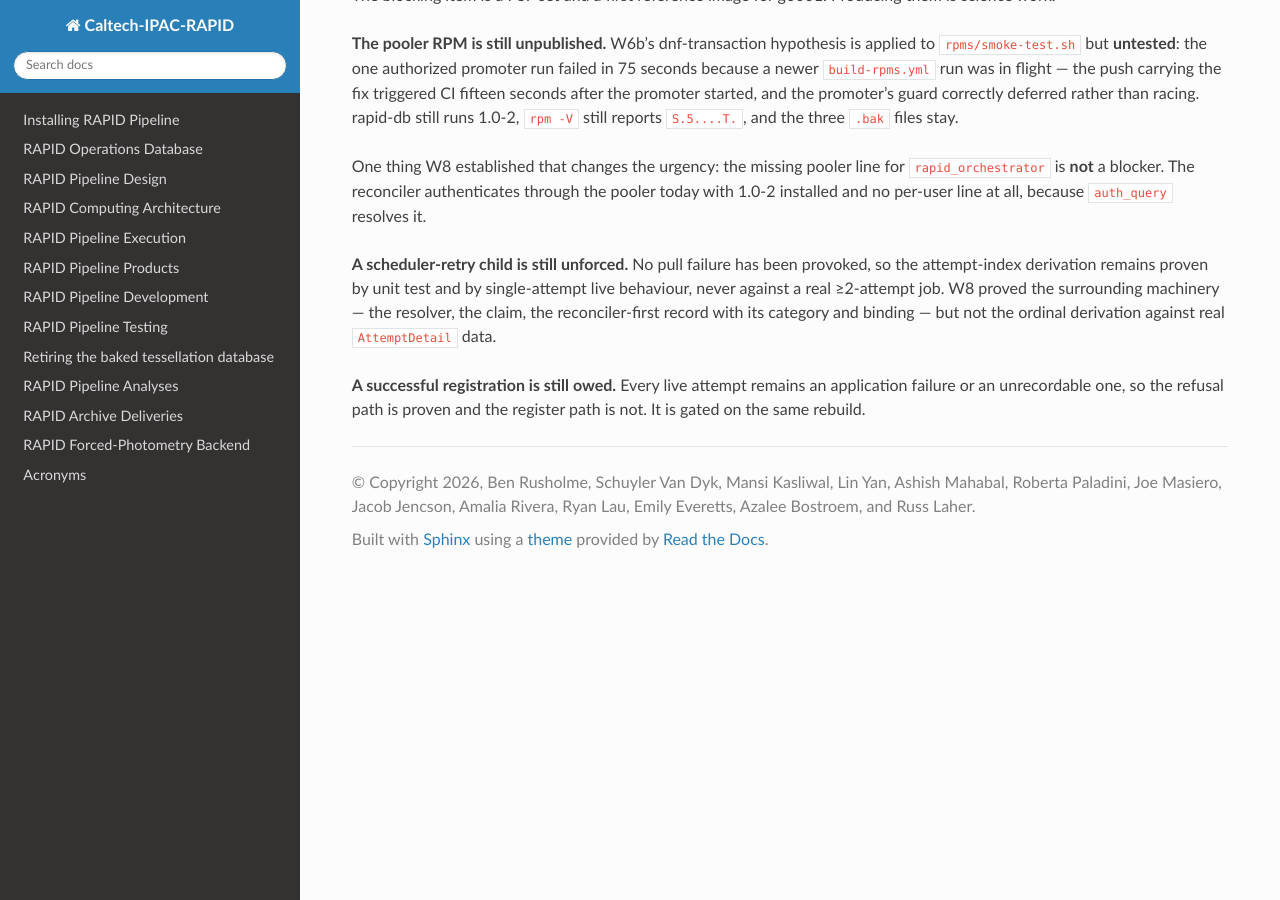
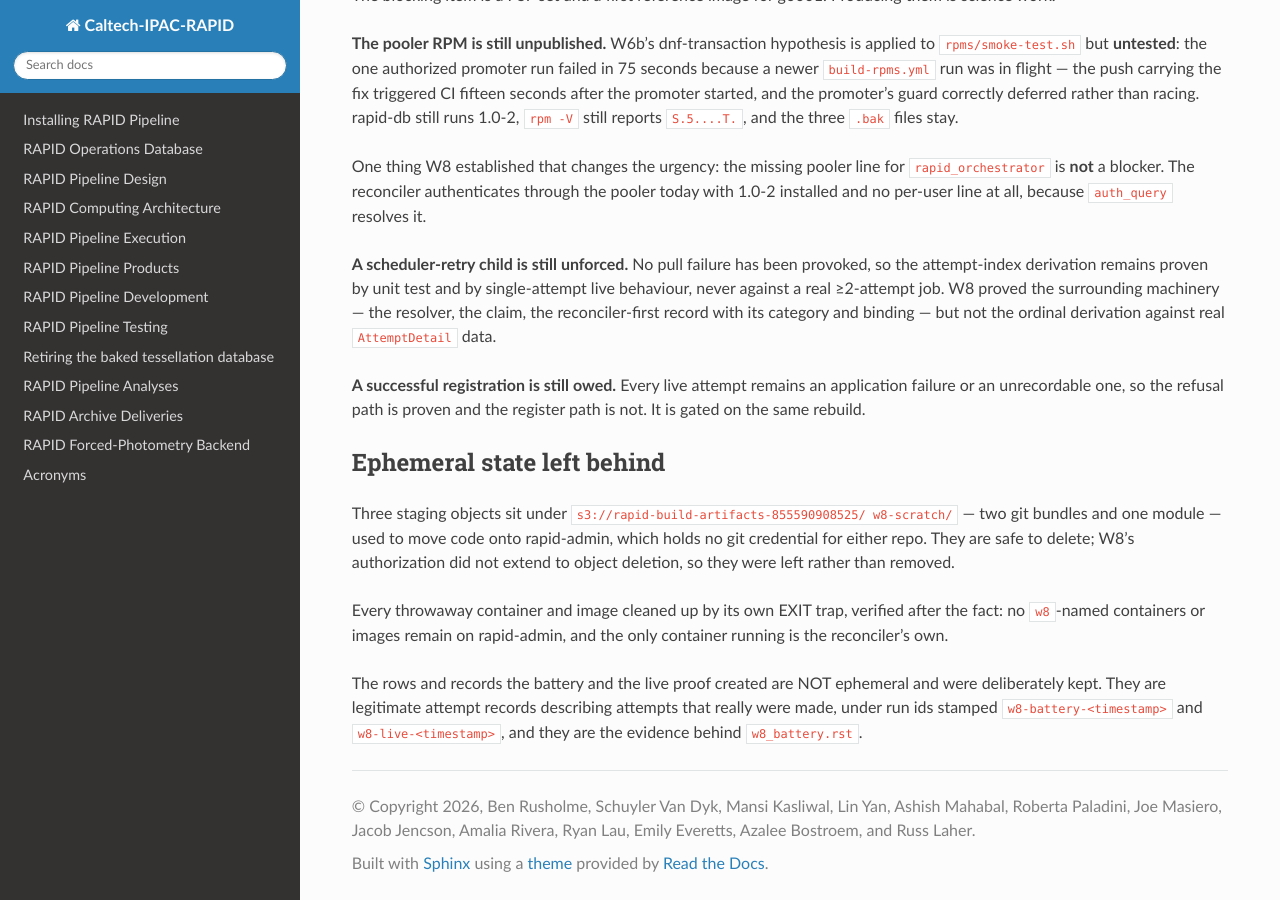
Before and after one commit to Caltech-IPAC/rapid, a Sphinx documentation site: the page built from docs/source/dev/w8_state_summary.rst, in a window 1280 px wide and 900 px high, scrolled down 3367 px. Built offline with Sphinx 7.4.7 and the Read the Docs theme 3.1.0, drawn with Linux system fonts in a browser that asks for light colours.

Commit message:
docs: the ephemeral state W8 left, and what was deliberately kept

```diff
--- a/docs/source/dev/w8_state_summary.rst
+++ b/docs/source/dev/w8_state_summary.rst
@@ -209,3 +209,22 @@ derivation against real ``AttemptDetail`` data.
 **A successful registration is still owed.** Every live attempt remains an
 application failure or an unrecordable one, so the refusal path is proven and
 the register path is not. It is gated on the same rebuild.
+
+Ephemeral state left behind
+---------------------------
+
+Three staging objects sit under ``s3://rapid-build-artifacts-855590908525/
+w8-scratch/`` — two git bundles and one module — used to move code onto
+rapid-admin, which holds no git credential for either repo. They are safe to
+delete; W8's authorization did not extend to object deletion, so they were
+left rather than removed.
+
+Every throwaway container and image cleaned up by its own EXIT trap, verified
+after the fact: no ``w8``-named containers or images remain on rapid-admin,
+and the only container running is the reconciler's own.
+
+The rows and records the battery and the live proof created are NOT ephemeral
+and were deliberately kept. They are legitimate attempt records describing
+attempts that really were made, under run ids stamped
+``w8-battery-<timestamp>`` and ``w8-live-<timestamp>``, and they are the
+evidence behind ``w8_battery.rst``.
```
